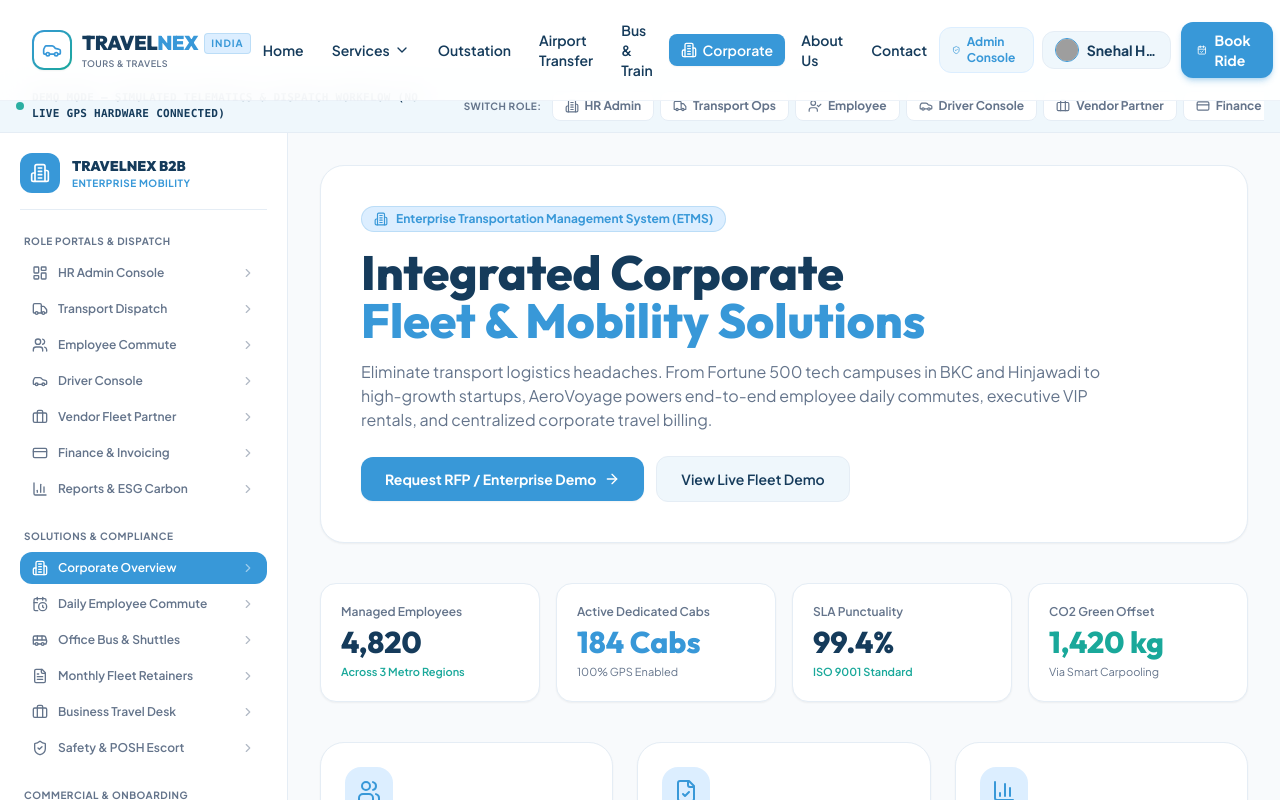
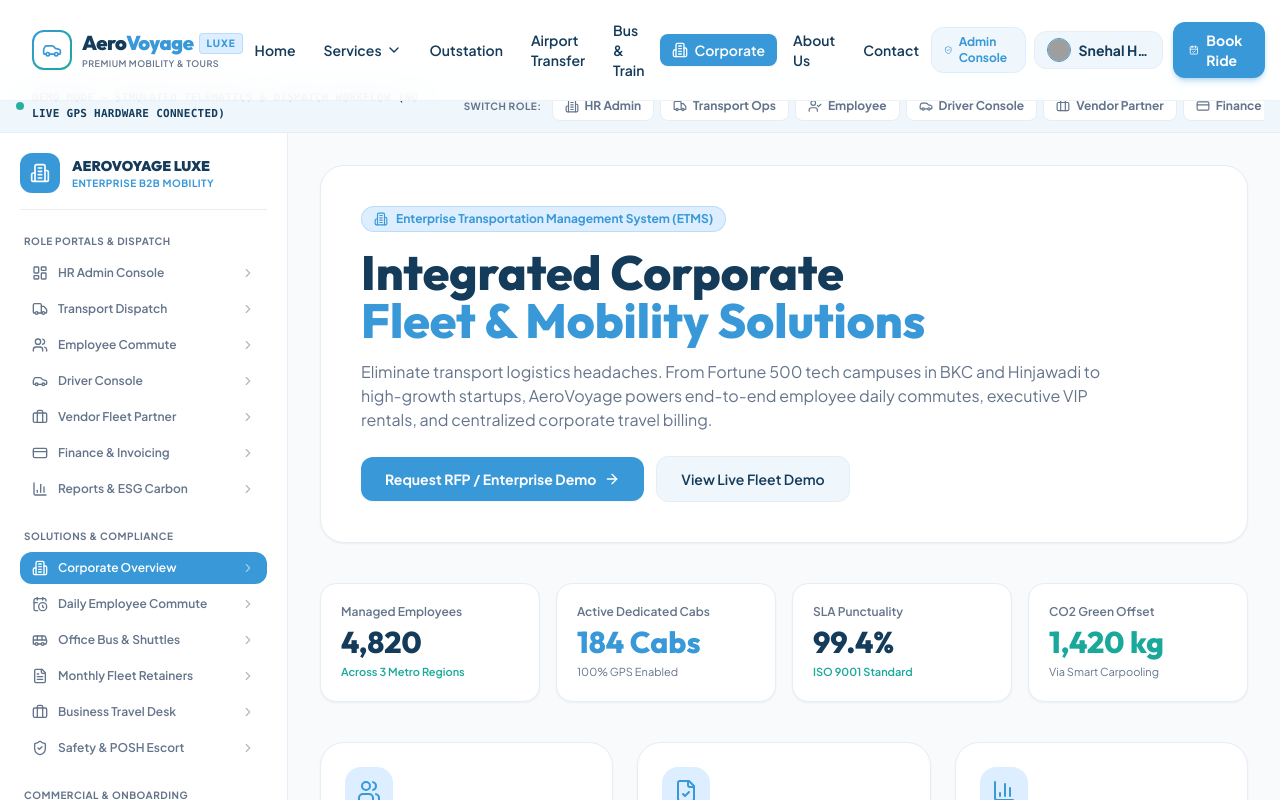
Before and after one commit to snehalhande59/agency, a React (Vite) app: page /corporate in a window 1280 px wide. Shown: the top 800 px of the page. Built offline with nearby package versions, Linux system fonts and the light colour scheme; grey boxes are pictures that could not be loaded; the HTML template or start-up script is replaced by a standard one.

Commit message:
fix: restore official AeroVoyage Luxe brand name and logo across navbar, footer and corporate portals

```diff
--- a/src/components/common/Footer.jsx
+++ b/src/components/common/Footer.jsx
@@ -85,7 +85,7 @@ export const Footer = () => {
                   <Car className="w-5 h-5 text-[#3898D8]" />
                 </div>
               </div>
-              <span className="text-xl font-black text-[#153B5B] font-display">TRAVEL<span className="text-[#3898D8]">NEX</span> <span className="text-xs text-[#3898D8] font-bold px-1.5 py-0.5 bg-[#DCEEFF] rounded border border-[#3898D8]/20">INDIA</span></span>
+              <span className="text-xl font-black text-[#153B5B] font-display">Aero<span className="text-[#3898D8]">Voyage</span> <span className="text-xs text-[#3898D8] font-bold px-1.5 py-0.5 bg-[#DCEEFF] rounded border border-[#3898D8]/20">LUXE</span></span>
             </Link>
             <p className="text-sm text-[#64748B] leading-relaxed max-w-sm">
               India's premier unified transport & corporate travel tech ecosystem. Providing executive cabs, luxury buses, outstation transit, airport transfers, and state-wide group logistics.
--- a/src/components/common/Navbar.jsx
+++ b/src/components/common/Navbar.jsx
@@ -76,14 +76,14 @@ export const Navbar = () => {
             <div className="flex flex-col">
               <div className="flex items-center gap-1 sm:gap-1.5">
                 <span className="text-lg sm:text-xl font-black tracking-tight text-[#153B5B] font-display">
-                  TRAVEL<span className="text-[#3898D8]">NEX</span>
+                  Aero<span className="text-[#3898D8]">Voyage</span>
                 </span>
-                <span className="text-[9px] sm:text-[10px] font-bold uppercase tracking-widest px-1.5 py-0.5 rounded bg-[#DCEEFF] text-[#3898D8] border border-[#3898D8]/20">
-                  INDIA
+                <span className="text-[9px] sm:text-[10px] font-extrabold uppercase tracking-widest px-1.5 py-0.5 rounded bg-[#DCEEFF] text-[#3898D8] border border-[#3898D8]/20">
+                  LUXE
                 </span>
               </div>
               <p className="text-[9px] text-[#64748B] tracking-wider font-semibold">
-                TOURS &amp; TRAVELS
+                PREMIUM MOBILITY &amp; TOURS
               </p>
             </div>
           </Link>
--- a/src/components/corporate/CorporateSidebar.jsx
+++ b/src/components/corporate/CorporateSidebar.jsx
@@ -62,8 +62,8 @@ export const CorporateSidebar = ({ isOpen, onClose }) => {
             <Building2 className="w-5 h-5" />
           </div>
           <div>
-            <h3 className="text-sm font-black text-[#153B5B] font-display">TRAVELNEX B2B</h3>
-            <span className="text-[10px] text-[#3898D8] font-bold uppercase tracking-wider block">Enterprise Mobility</span>
+            <h3 className="text-sm font-black text-[#153B5B] font-display">AEROVOYAGE LUXE</h3>
+            <span className="text-[10px] text-[#3898D8] font-bold uppercase tracking-wider block">Enterprise B2B Mobility</span>
           </div>
         </div>
 
```
